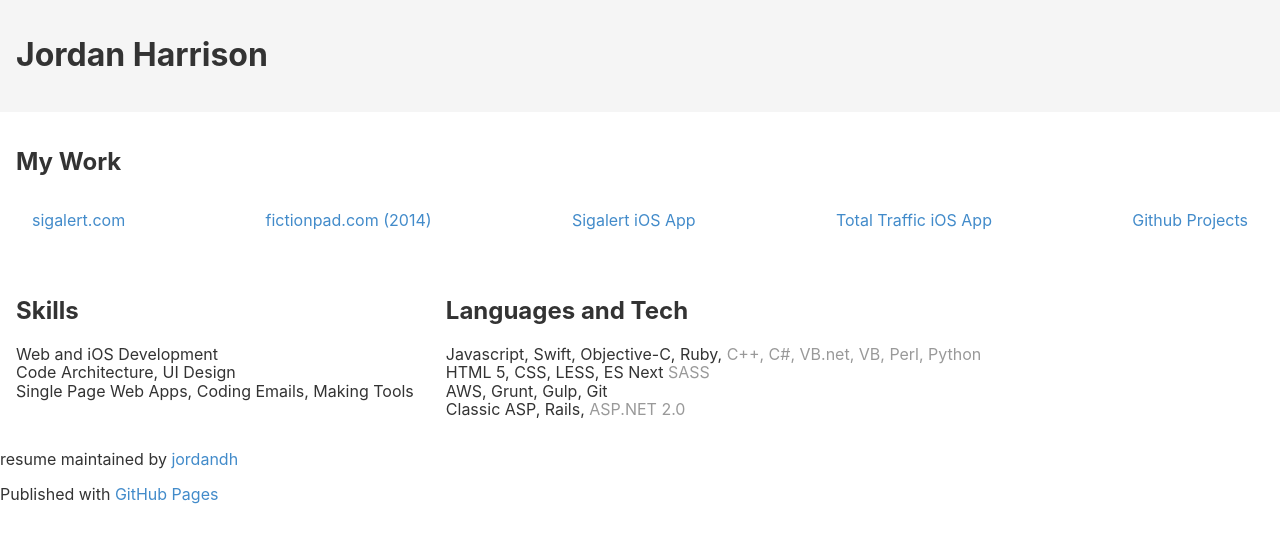
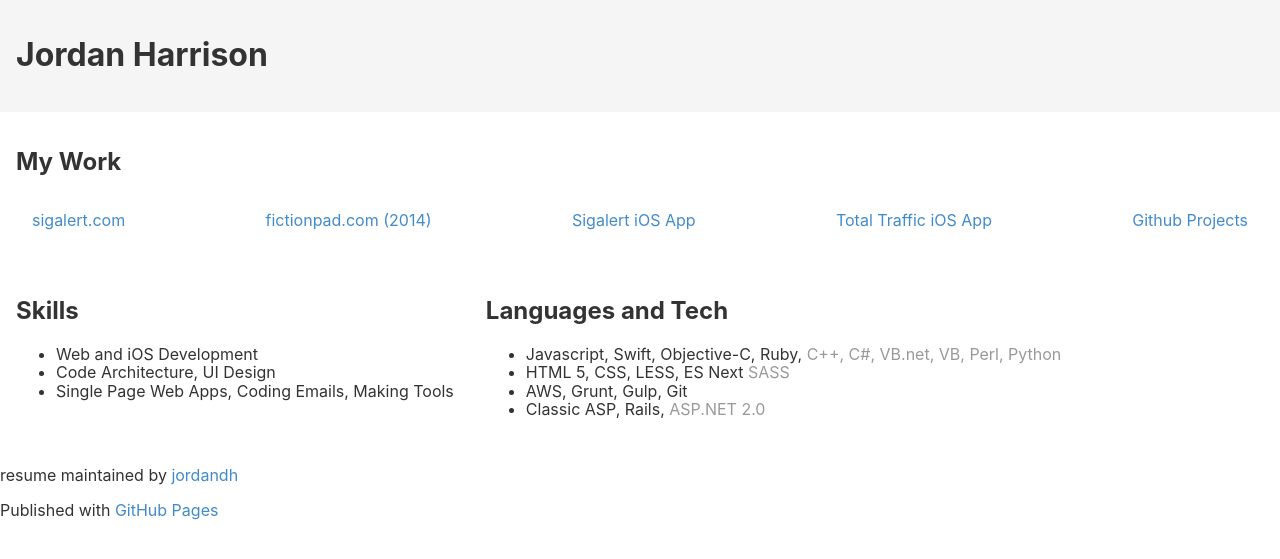
Before and after one commit to jordandh/resume, a Jekyll site: the page built from README.md, in a window 1280 px wide. Shown: the top 559 px of the page. Built offline with Jekyll 4.4.1, drawn with Linux system fonts in a browser that asks for light colours; our own code applies the rules of GitHub Pages for plain Markdown files; the repository's description, which GitHub fills in, is left out.

Commit message:
Update style.scss

```diff
--- a/assets/css/style.scss
+++ b/assets/css/style.scss
@@ -16,6 +16,12 @@ a {
   text-decoration: none;
 }
 
+hr {
+  margin: 1em;
+  border: 0;
+  border-top: solid 1px $hr-color;
+}
+
 header {
   background-color: $header-bg-color;
 }
@@ -23,12 +29,6 @@ header {
 header,
 section {
   padding: 1em;
-}
-
-ul {
-  margin: 0;
-  padding: 0;
-  list-style: none;
 }
 
 .text-muted {
@@ -43,6 +43,9 @@ ul {
   @include flex-wrap(wrap);
   @include align-items(flex-start);
   @include justify-content(space-between);
+  margin: 0;
+  padding: 0;
+  list-style: none;
 
   a {
     display: inline-block;
```
